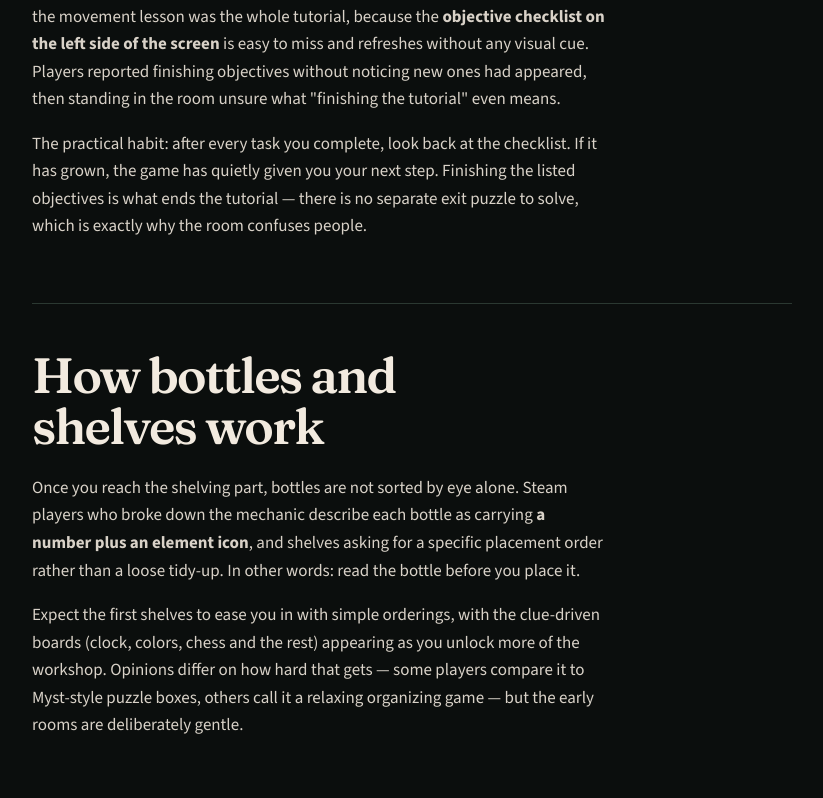
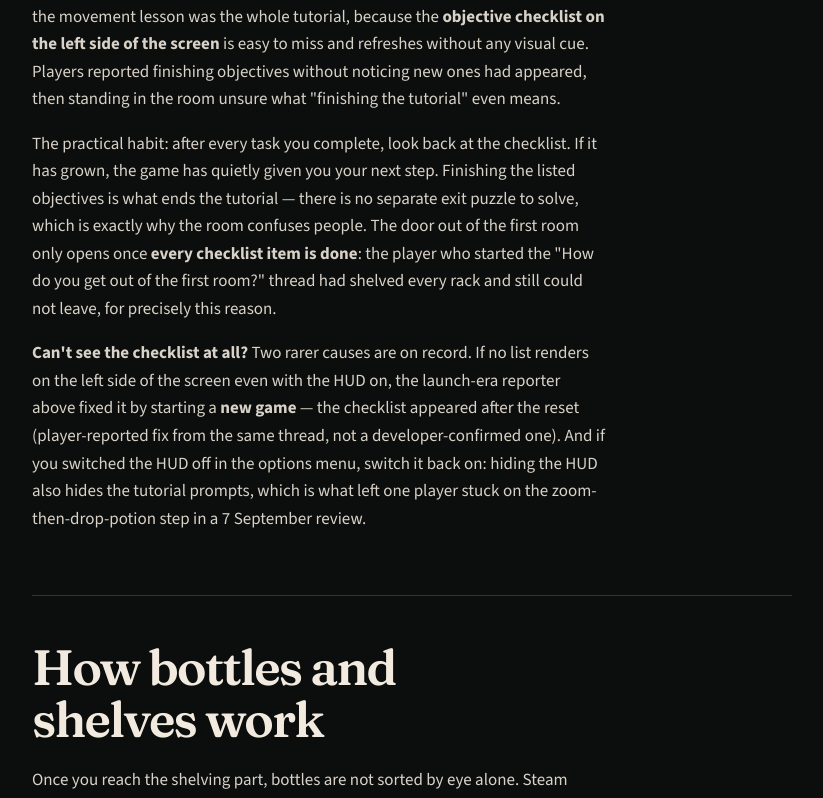
Before and after one commit to bruce-hmz/shelve-the-potions-guide, a Next.js app: page /walkthrough/first-room in a window 1280 px wide. Shown: the part 1660-2458 px from the top of the page, without its empty margins (360-1183 px from the left). Built offline with nearby package versions, Linux system fonts and the light colour scheme; no server answers.

Commit message:
content: invisible-checklist troubleshooting row on first-room page (ACT-048)

```diff
--- a/app/walkthrough/first-room/page.tsx
+++ b/app/walkthrough/first-room/page.tsx
@@ -105,7 +105,10 @@ export default function FirstRoomPage() {
                 The game opens by teaching movement — walk around, that is about it. A dozen players on the Steam forum described the same trap afterwards: they assumed the movement lesson was the whole tutorial, because the <strong>objective checklist on the left side of the screen</strong> is easy to miss and refreshes without any visual cue. Players reported finishing objectives without noticing new ones had appeared, then standing in the room unsure what &quot;finishing the tutorial&quot; even means.
               </p>
               <p>
-                The practical habit: after every task you complete, look back at the checklist. If it has grown, the game has quietly given you your next step. Finishing the listed objectives is what ends the tutorial — there is no separate exit puzzle to solve, which is exactly why the room confuses people.
+                The practical habit: after every task you complete, look back at the checklist. If it has grown, the game has quietly given you your next step. Finishing the listed objectives is what ends the tutorial — there is no separate exit puzzle to solve, which is exactly why the room confuses people. The door out of the first room only opens once <strong>every checklist item is done</strong>: the player who started the &quot;How do you get out of the first room?&quot; thread had shelved every rack and still could not leave, for precisely this reason.
+              </p>
+              <p>
+                <strong>Can&apos;t see the checklist at all?</strong> Two rarer causes are on record. If no list renders on the left side of the screen even with the HUD on, the launch-era reporter above fixed it by starting a <strong>new game</strong> — the checklist appeared after the reset (player-reported fix from the same thread, not a developer-confirmed one). And if you switched the HUD off in the options menu, switch it back on: hiding the HUD also hides the tutorial prompts, which is what left one player stuck on the zoom-then-drop-potion step in a 7 September review.
               </p>
             </section>
 
@@ -160,6 +163,7 @@ export default function FirstRoomPage() {
                 <li>Checklist behaviour and the bottle number + element icon mechanic: Steam Community reports from new-player threads (Aug 2026).</li>
                 <li>Potion respawning, cat hints, autosave interval, and Steam Cloud: pinned developer FAQ and official store copy, app 4928820.</li>
                 <li>White chess bishop behind the white cat: multiple converging Steam discussion posts.</li>
+                <li>Invisible-checklist troubleshooting: launch-era thread &quot;How do you get out of the first room?&quot; (Aug 2026, developer reply plus the player-reported new-game fix) and a 7 Sep 2026 Steam review describing the hidden-HUD variant.</li>
                 <li>We have not retested the tutorial room in-game; details are labelled accordingly and will be refined after a first-hand pass.</li>
               </ul>
             </section>
```
